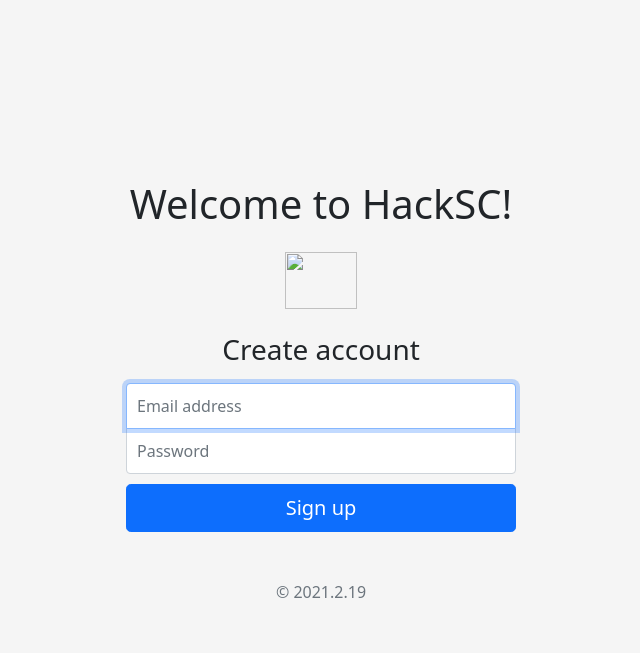
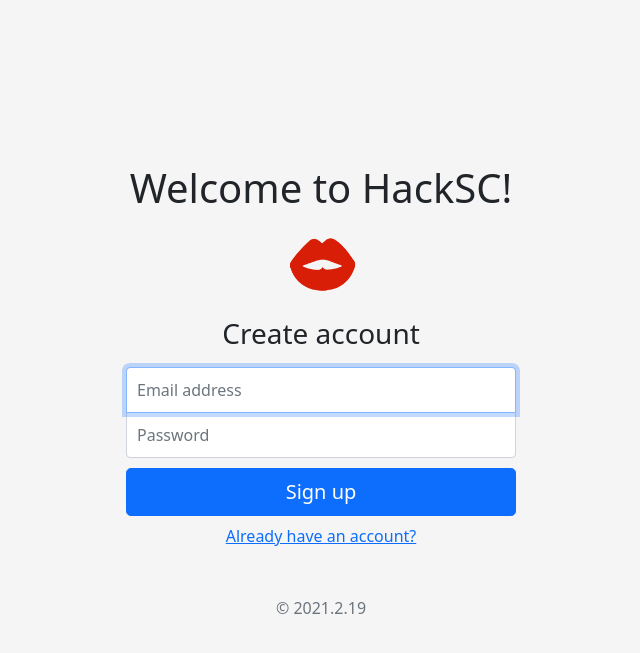
Before and after one commit to HackSC-WYBNB/LipStickWeb, a PHP site: page /signup.php in a window 1280 px wide. Shown: the top 653 px of the page, without its empty margins (319-959 px from the left). Run offline with PHP 8.4, Linux system fonts and the light colour scheme; data that the repository does not hold is empty.

Commit message:
Add Logo on Register/Login Functions & add URL followthrough

```diff
--- a/signin.php
+++ b/signin.php
@@ -30,7 +30,7 @@ use HackSC\UserSystem;
 		if(empty($rEmail) && empty($rPassword)){
 	  ?>
 	  <form action="" method="post">
-	    <img class="mb-4" src="" alt="" width="72" height="57">
+	    <img class="mb-4" src="./img/lipstickLogo.png" alt="" width="72" height="57">
 	    <h1 class="h3 mb-3 fw-normal">Please sign in</h1>
 	    <label for="inputEmail" class="visually-hidden">Username</label>
 	    <input type="email" name="email" id="inputEmail" class="form-control" placeholder="Username" required autofocus>
@@ -43,7 +43,7 @@ use HackSC\UserSystem;
 	    </div>
 	    <button class="w-100 btn btn-lg btn-primary" type="submit">Sign in</button>
 	    <p class="text-link">
-			<a href="signup.html">Doesn't have an account?</a>
+			<a href="signup.php<?php if(isset($_GET['URL'])){ echo "?URL=" . $_GET['URL']; } ?>">Doesn't have an account?</a>
 		</p>
 	    <p class="mt-5 mb-3 text-muted">&copy; 2021.2.19</p>
 	  </form>
--- a/signup.php
+++ b/signup.php
@@ -39,19 +39,22 @@ use HackSC\UserSystem;
 		if(!$ignoreForm){
 	  ?>
 	  <form target="" method="post">
-	    <img class="mb-4" src="" alt="" width="72" height="57">
+	    <img class="mb-4" src="./img/lipstickLogo.png" alt="" width="72" height="57">
 	    <h1 class="h3 mb-3 fw-normal">Create account</h1>
 	    <label for="inputEmail" class="visually-hidden">Email address</label>
 	    <input type="email" name="email" id="inputEmail" class="form-control" placeholder="Email address" required autofocus>
 	    <label for="inputPassword" class="visually-hidden">Password</label>
 	    <input type="password" name="password" id="inputPassword" class="form-control" placeholder="Password" required>
 	    <button class="w-100 btn btn-lg btn-primary" type="submit">Sign up</button>
+		<p class="text-link">
+			<a href="signin.php<?php if(isset($_GET['URL'])){ echo "?URL=" . $_GET['URL']; } ?>">Already have an account?</a>
+		</p>
 	    <p class="mt-5 mb-3 text-muted">&copy; 2021.2.19</p>
 	  </form>
 	  <?php
 		}else{
 	  ?>
-	  <img class="mb-4" src="" alt="" width="72" height="57">
+	  <img class="mb-4" src="./img/lipstickLogo.png" alt="" width="72" height="57">
 	  <h1 class="h3 mb-3 fw-normal">Create account</h1>
 	  <p class="mb-3 fw-normal">Account created, now you can <a href="signin.php">Signin</a></p>
 	  <?php
```
